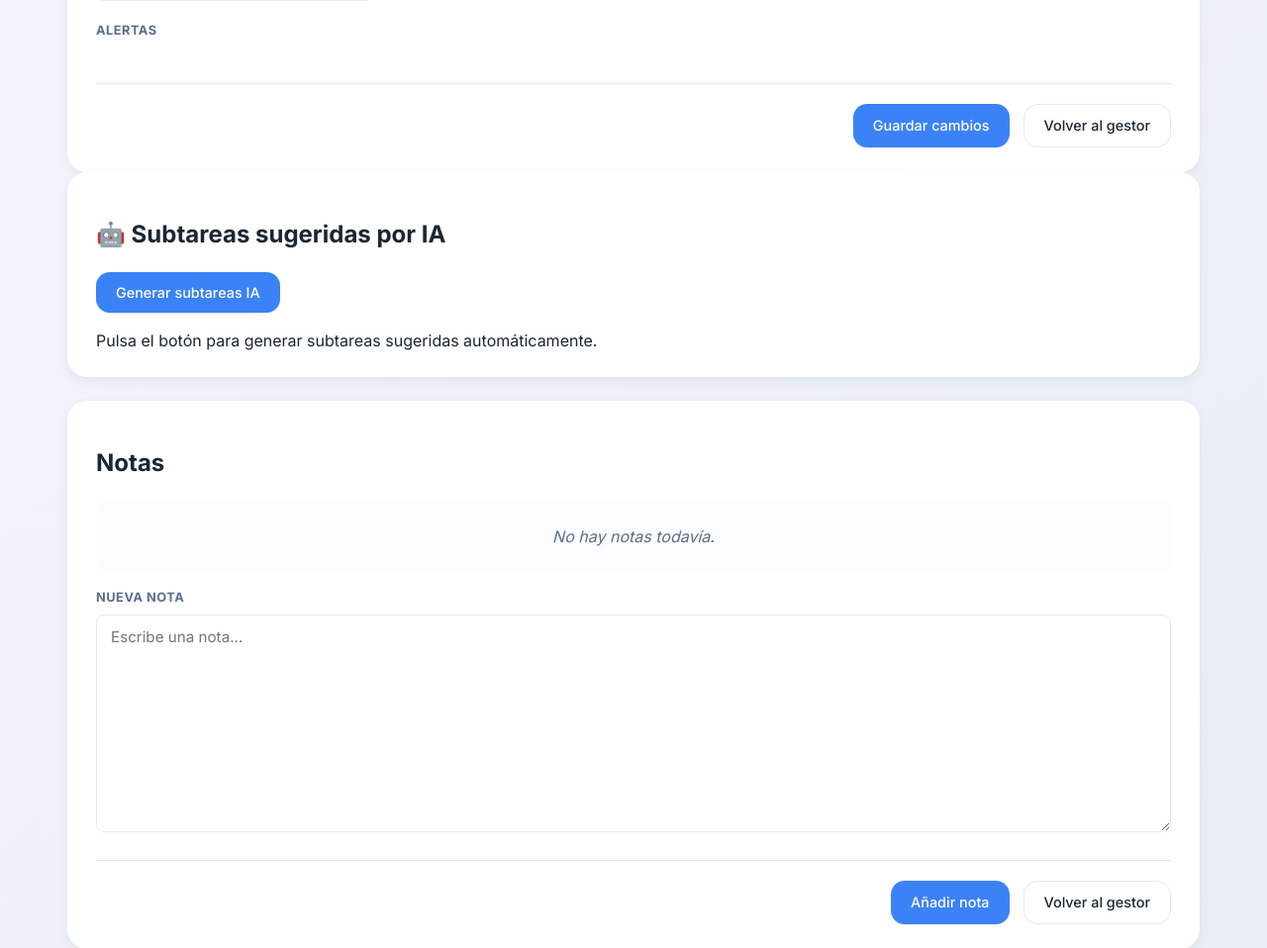
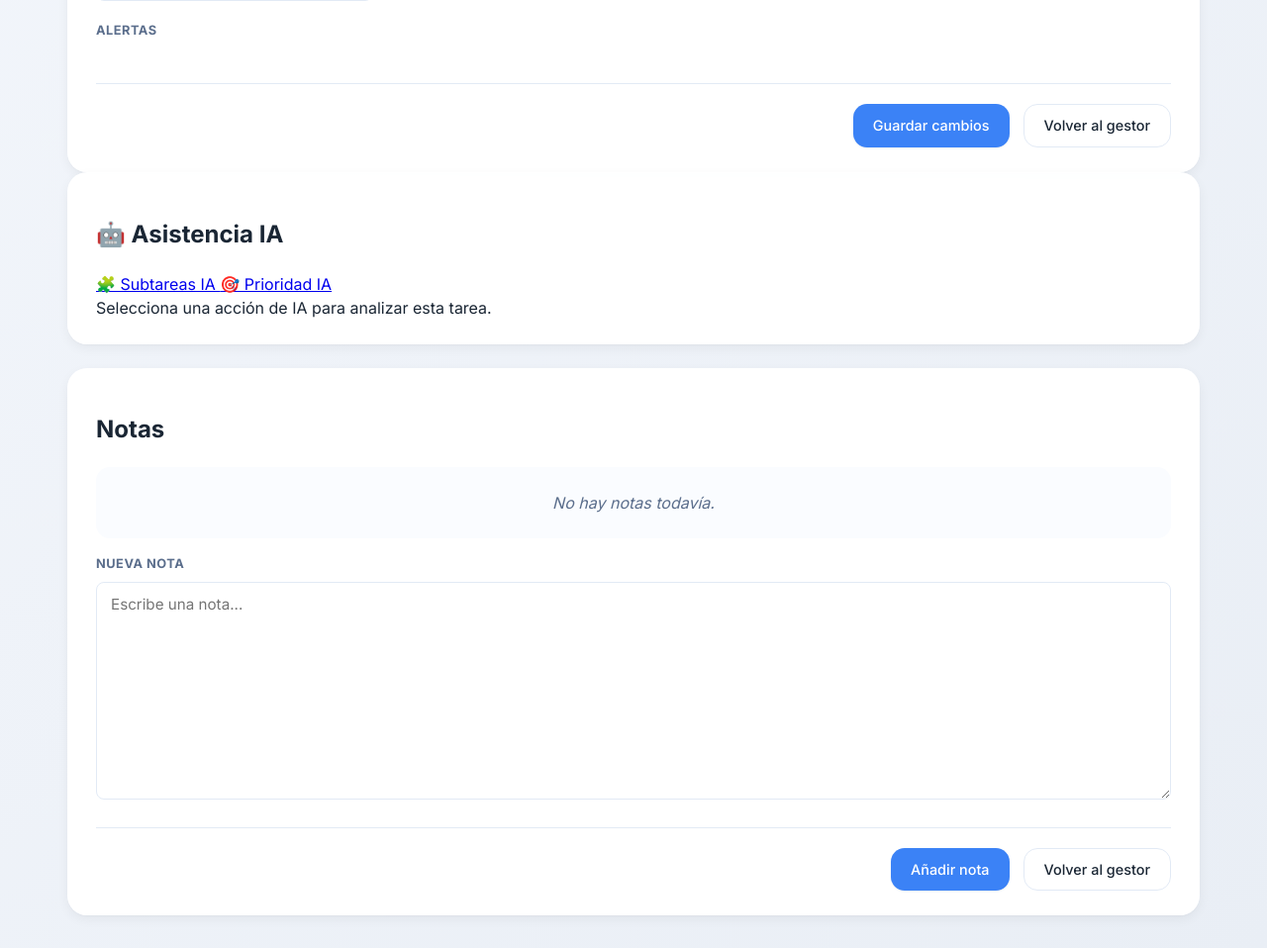
Before and after one commit to Ootoito/gestor-tareas-ia-master, a Django app: template gestor_tareas/templates/gestortareas/detalle_tarea.html in a window 1280 px wide. Shown: the part 784-1742 px from the top of the page at 99% size. Run offline with Django 5.2, Linux system fonts and the light colour scheme; the template is opened without the code that fills it, so the values that code supplies are empty.

Commit message:
Mejoras en el panel de sugerencias IA

```diff
--- a/gestor_tareas/templates/gestortareas/detalle_tarea.html
+++ b/gestor_tareas/templates/gestortareas/detalle_tarea.html
@@ -130,23 +130,49 @@
 
         </form>
     </section>
-    <section class="panel">
-    <h2>🤖 Subtareas sugeridas por IA</h2>
+    <!-- SISTEMA DE SUGERENCIAS IA -->
+<section class="panel ia-asistente-panel">
 
-    <a href="{% url 'detalle_tarea' tarea.id %}?generar_subtareas_ia=1"
-       class="btn-primary">
-        Generar subtareas IA
-    </a>
+    <h2>🤖 Asistencia IA</h2>
 
-    {% if subtareas_ia %}
-        <div class="ia-card" style="margin-top: 16px; white-space: pre-line;">
-            {{ subtareas_ia }}
-        </div>
-    {% else %}
-        <div class="ia-card" style="margin-top: 16px;">
-            Pulsa el botón para generar subtareas sugeridas automáticamente.
-        </div>
-    {% endif %}
+    <div class="ia-actions">
+
+        <a href="{% url 'detalle_tarea' tarea.id %}?generar_subtareas_ia=1"
+           class="ia-action-btn ia-subtareas"
+           title="Genera automáticamente una lista de subtareas accionables.">
+            🧩 Subtareas IA
+        </a>
+
+        <a href="{% url 'detalle_tarea' tarea.id %}?analizar_prioridad_ia=1"
+           class="ia-action-btn ia-prioridad"
+           title="Analiza la tarea y recomienda la prioridad más adecuada.">
+            🎯 Prioridad IA
+        </a>
+
+    </div>
+
+    <div class="ia-resultados">
+        {% if subtareas_ia %}
+            <div class="ia-card ia-resultado">
+                <h3>Subtareas sugeridas</h3>
+                <div>{{ subtareas_ia }}</div>
+            </div>
+        {% endif %}
+
+        {% if prioridad_ia %}
+            <div class="ia-card ia-resultado">
+                <h3>Prioridad recomendada</h3>
+                <div>{{ prioridad_ia }}</div>
+            </div>
+        {% endif %}
+
+        {% if not subtareas_ia and not prioridad_ia %}
+            <div class="ia-card ia-ayuda">
+                Selecciona una acción de IA para analizar esta tarea.
+            </div>
+        {% endif %}
+    </div>
+
 </section>
     <!-- SISTEMA DE NOTAS -->
     <section class="panel notas-panel">
```
Also changed, not shown: gestor_tareas/services/ia.py (+51 -0 lines), gestor_tareas/static/gestortareas/style_gestor_tareas.css (+66 -0 lines), gestor_tareas/views.py (+11 -1 lines).
